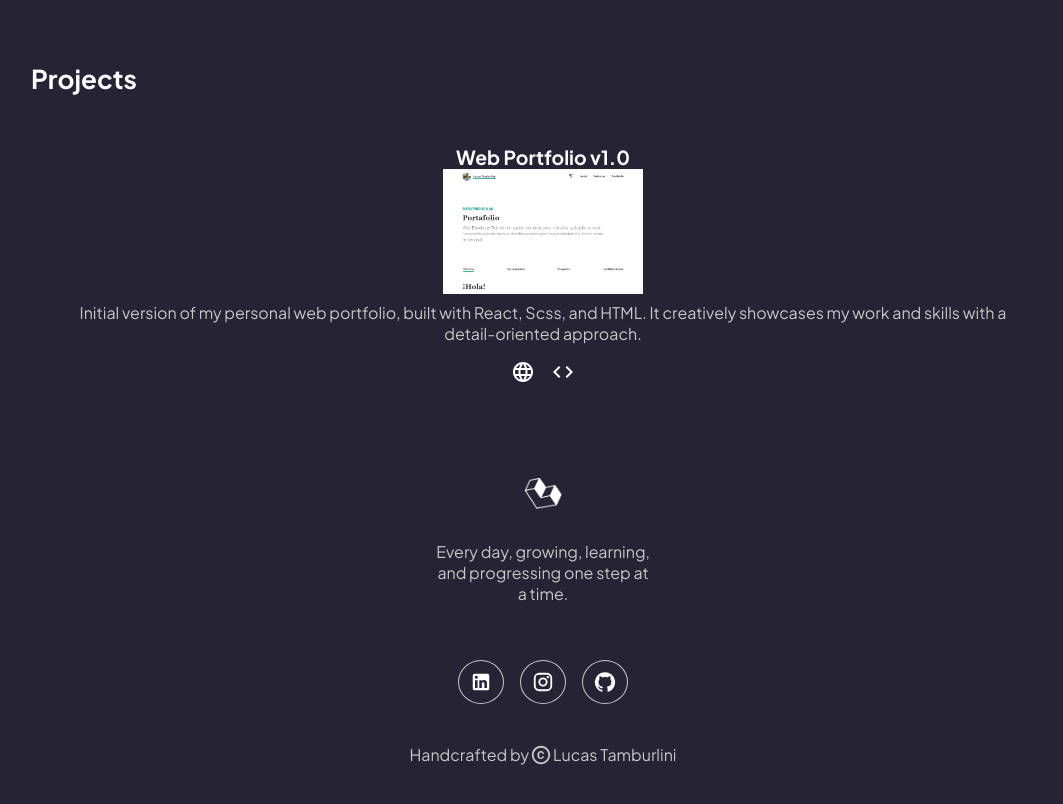
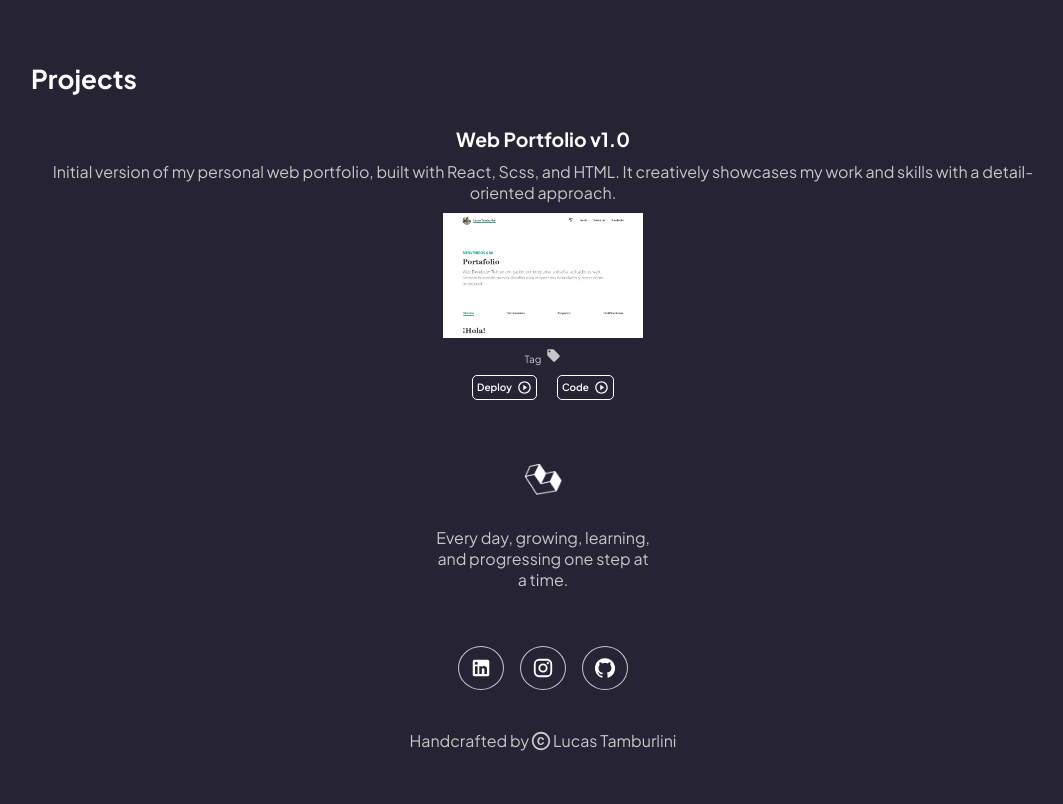
Before and after one commit to lucastamburlini/portfolio, a React (Vite) app: page / in a window 1280 px wide. Shown: the part 1343-2147 px from the top of the page, without its empty margins (97-1160 px from the left). Built offline with nearby package versions, Linux system fonts and the light colour scheme.

Commit message:
projects css

```diff
--- a/src/components/Projects/Projects.jsx
+++ b/src/components/Projects/Projects.jsx
@@ -1,9 +1,10 @@
-import CodeIcon from "@mui/icons-material/Code";
-import LanguageIcon from "@mui/icons-material/Language";
+import { useSelector } from "react-redux";
+import translations from "../../assets/translations";
+
+import PlayCircleOutlineIcon from "@mui/icons-material/PlayCircleOutline";
+import LocalOfferIcon from "@mui/icons-material/LocalOffer";
 
 import "./projects.css";
-import { useSelector } from "react-redux";
-import translations from "../../assets/translations";
 
 const Projects = () => {
   const currentLanguage = useSelector((state) => state.language);
@@ -27,26 +28,25 @@ const Projects = () => {
           <div>
             <div className="card-title">
               <h3>{projects.title} </h3>
+              <p>{projects.description}</p>
             </div>
             <div className="card-img">
               <img src={projects.img} alt={projects.title} />
             </div>
           </div>
-          <div>
-            <p>{projects.description}</p>
-          </div>
-          <div>
+
           <div className="card-button">
             <div>
+              Tag
+              <LocalOfferIcon />
+            </div>
+            <div className="card-button-code">
               <a href={projects.url} target="_blank" rel="noreferrer">
-                  <LanguageIcon />
+                Deploy <PlayCircleOutlineIcon />
               </a>
-              </div>
-              <div>
               <a href={projects.gh} target="_blank" rel="noreferrer">
-                  <CodeIcon />
+                Code <PlayCircleOutlineIcon />
               </a>
-              </div>
             </div>
           </div>
         </div>
--- a/src/components/Projects/projects.css
+++ b/src/components/Projects/projects.css
@@ -11,12 +11,19 @@
   flex-direction: column;
   text-align: center;
   border: 1px solid var(--details-color);
-  padding: 18px;
+}
+
+.card-title h3 {
+  padding-bottom: 10px;
 }
 
 .card-img {
   height: 125px;
   width: 200px;
+  display: flex;
+  justify-content: center;
+  text-align: center;
+  margin: auto;
 }
 
 .card-img img {
@@ -26,14 +33,49 @@
 }
 
 .card p {
-  padding: 8px;
+  padding-bottom: 10px;
 }
 
 .card-button {
   display: flex;
-  padding: 8px;
+  flex-direction: column;
+  align-items: center;
+  justify-content: center;
+  padding-top: 10px;
+  gap: 10px;
+  font-size: 10px;
 }
 
-.card-button div {
-  padding: 0 8px;
+.card-button-code {
+  display: flex;
+  gap: 20px;
 }
+
+.card-button a {
+  height: auto;
+  display: flex;
+  flex-direction: row;
+  align-items: center;
+  justify-content: center;
+  padding: 4px;
+  border-radius: 5px;
+  border: 1px solid var(--text-primary-color);
+  transition: all 0.2s ease-out;
+}
+
+.card-button a:hover {
+  color: var(--bg-color);
+  background-color: var(--text-primary-color);
+}
+
+.card-button svg {
+  width: 15px;
+  height: 15px;
+  margin-left: 5px;
+}
+
+.card-button svg:hover {
+  width: 15px;
+  height: 15px;
+  margin-left: 5px;
+}
```
Lines whose indentation alone changed are shown as unchanged.
